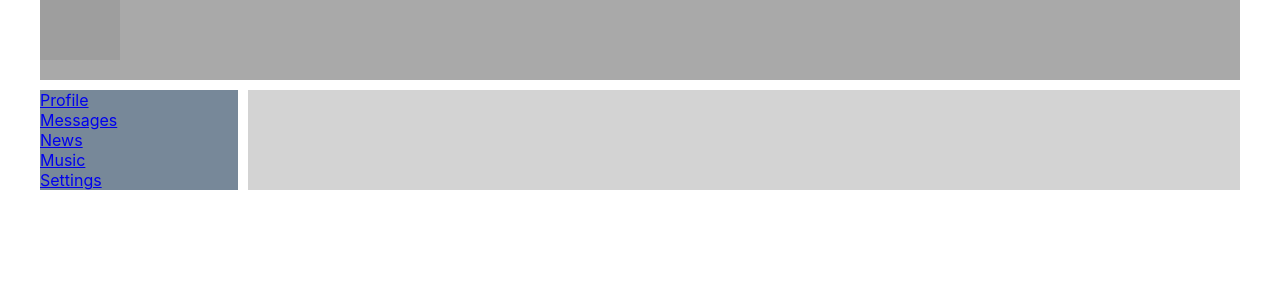
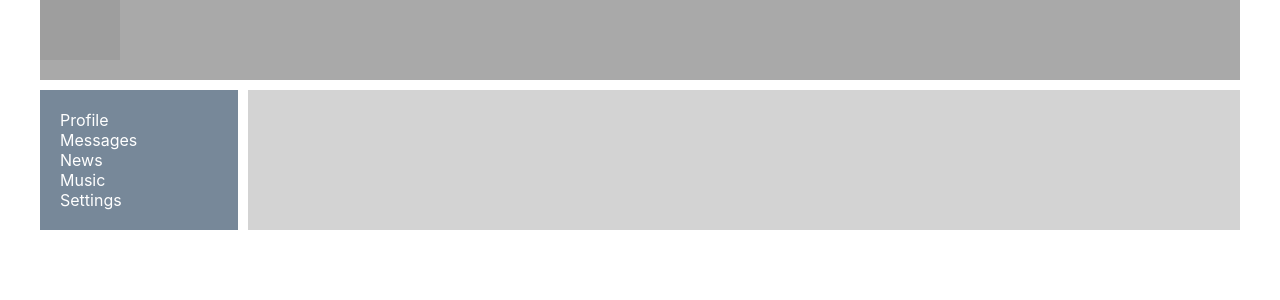
Before and after one commit to Bondarev-Igor/SocialNetworkSamurai, a React (Create React App) app: page / in a window 1280 px wide. Shown: the top 300 px of the page. Built offline with nearby package versions, Linux system fonts and the light colour scheme; grey boxes are pictures that could not be loaded.

Commit message:
add likes & style

```diff
--- a/src/components/Navbar/Navbar.module.css
+++ b/src/components/Navbar/Navbar.module.css
@@ -1,4 +1,14 @@
 .nav {
     grid-area: n;
     background-color: lightslategray;
+    padding: 20px;
 }
+
+.item a {
+    color: white;
+    text-decoration: none;
+}
+
+.item a.activeLink {
+    color: black;
+}
--- a/src/components/Navbar/Navbar.tsx
+++ b/src/components/Navbar/Navbar.tsx
@@ -1,24 +1,24 @@
 import React from 'react';
-import classes from './Navbar.module.css';
+import style from './Navbar.module.css';
 import {NavLink} from "react-router-dom";
 
 const Navbar = () => {
     return (
-        <nav className={classes.nav}>
-            <div className={classes.item}>
-                <NavLink to='/profile'>Profile</NavLink>
+        <nav className={style.nav}>
+            <div className={style.item}>
+                <NavLink to='/profile' activeClassName={style.activeLink}>Profile</NavLink>
             </div>
-            <div className={classes.item}>
-                <NavLink to='/dialogs'>Messages</NavLink>
+            <div className={style.item}>
+                <NavLink to='/dialogs' activeClassName={style.activeLink}>Messages</NavLink>
             </div>
-            <div className={classes.item}>
-                <NavLink to='/news'>News</NavLink>
+            <div className={style.item}>
+                <NavLink to='/news' activeClassName={style.activeLink}>News</NavLink>
             </div>
-            <div className={classes.item}>
-                <NavLink to='/music'>Music</NavLink>
+            <div className={style.item}>
+                <NavLink to='/music' activeClassName={style.activeLink}>Music</NavLink>
             </div>
-            <div className={classes.item}>
-                <NavLink to='/settings'>Settings</NavLink>
+            <div className={style.item}>
+                <NavLink to='/settings' activeClassName={style.activeLink}>Settings</NavLink>
             </div>
         </nav>
     )
--- a/src/components/Profile/MyPosts/MyPosts.tsx
+++ b/src/components/Profile/MyPosts/MyPosts.tsx
@@ -12,8 +12,8 @@ const MyPosts = () => {
                 <button>Remove</button>
             </div>
             <div>
-                <Post message='Hi, how are you?'/>
-                <Post message="It's my first post"/>
+                <Post message='Hi, how are you?' like='1'/>
+                <Post message="It's my first post" like='10'/>
             </div>
         </div>
     )
```
Also changed, not shown: src/components/Profile/MyPosts/Post/Post.tsx (+4 -3 lines).
